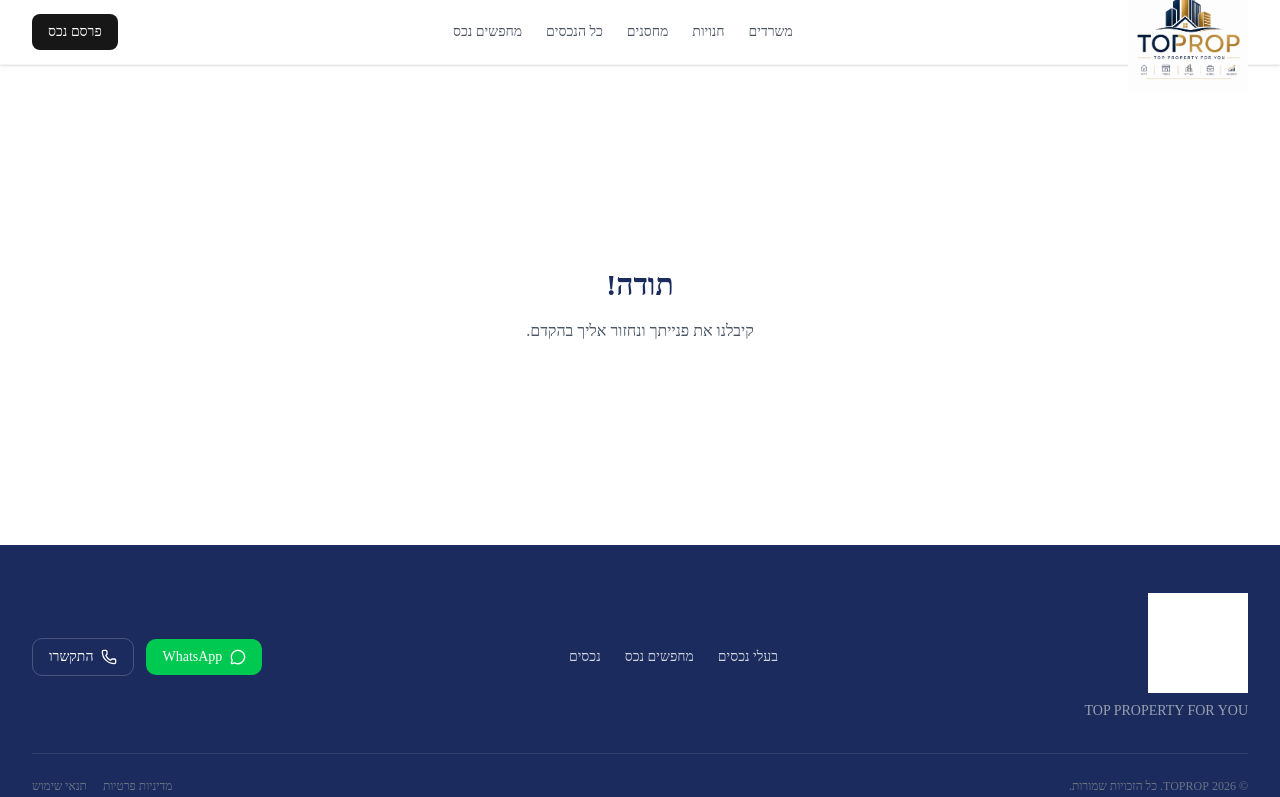
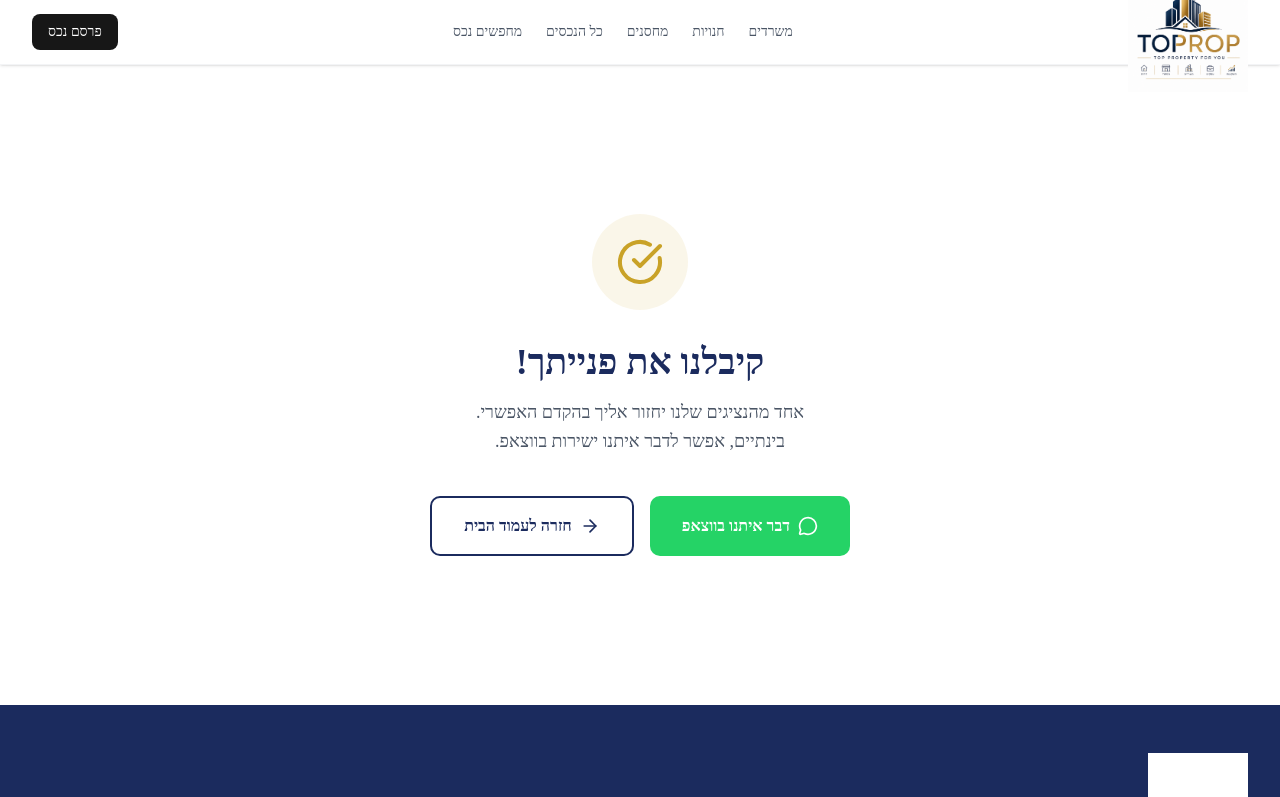
Before and after one commit to smprop360-bit/sm-property-management, a Next.js app: page /thank-you in a window 1280 px wide. Shown: the top 797 px of the page. Built offline with nearby package versions, Linux system fonts and the light colour scheme.

Commit message:
feat: redesign thank-you page with WhatsApp CTA

```diff
--- a/src/app/(public)/thank-you/page.tsx
+++ b/src/app/(public)/thank-you/page.tsx
@@ -1,9 +1,41 @@
+import Link from 'next/link'
+import { CheckCircle, MessageCircle, ArrowRight } from 'lucide-react'
+
 export default function ThankYouPage() {
   return (
-    <div className="min-h-[60vh] flex items-center justify-center">
-      <div className="text-center">
-        <h1 className="text-3xl font-bold text-brand-navy mb-4">תודה!</h1>
-        <p className="text-gray-600">קיבלנו את פנייתך ונחזור אליך בהקדם.</p>
+    <div className="min-h-[80vh] flex items-center justify-center px-4 py-20">
+      <div className="max-w-lg mx-auto text-center">
+        <div className="w-24 h-24 rounded-full bg-brand-gold/10 flex items-center justify-center mx-auto mb-8">
+          <CheckCircle className="w-12 h-12 text-brand-gold" />
+        </div>
+
+        <h1 className="text-3xl md:text-4xl font-bold text-brand-navy mb-4">
+          קיבלנו את פנייתך!
+        </h1>
+        <p className="text-gray-600 text-lg leading-relaxed mb-10">
+          אחד מהנציגים שלנו יחזור אליך בהקדם האפשרי.
+          <br />
+          בינתיים, אפשר לדבר איתנו ישירות בווצאפ.
+        </p>
+
+        <div className="flex flex-col sm:flex-row gap-4 justify-center">
+          <a
+            href="https://wa.me/972500000000"
+            target="_blank"
+            rel="noopener noreferrer"
+            className="inline-flex items-center justify-center gap-2 rounded-lg bg-[#25D366] text-white font-semibold px-8 py-4 text-base transition-colors hover:bg-[#20bd5b] focus-visible:outline-none focus-visible:ring-2 focus-visible:ring-[#25D366]/50"
+          >
+            <MessageCircle className="w-5 h-5" />
+            דבר איתנו בווצאפ
+          </a>
+          <Link
+            href="/"
+            className="inline-flex items-center justify-center gap-2 rounded-lg border-2 border-brand-navy text-brand-navy font-semibold px-8 py-4 text-base transition-colors hover:bg-brand-navy hover:text-white focus-visible:outline-none focus-visible:ring-2 focus-visible:ring-brand-navy/50"
+          >
+            <ArrowRight className="w-5 h-5" />
+            חזרה לעמוד הבית
+          </Link>
+        </div>
       </div>
     </div>
   )
```
